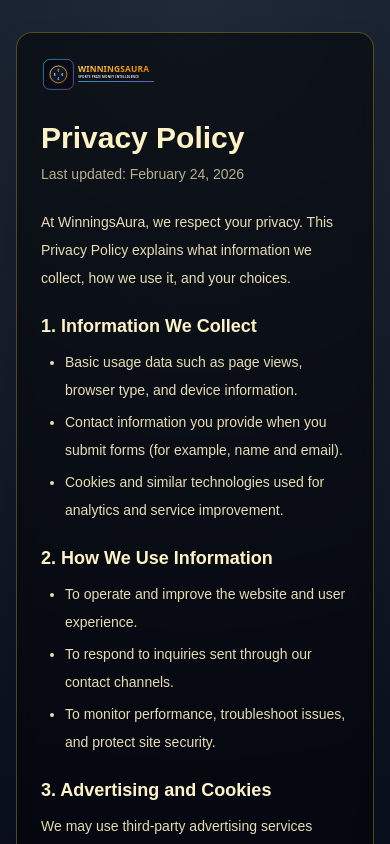
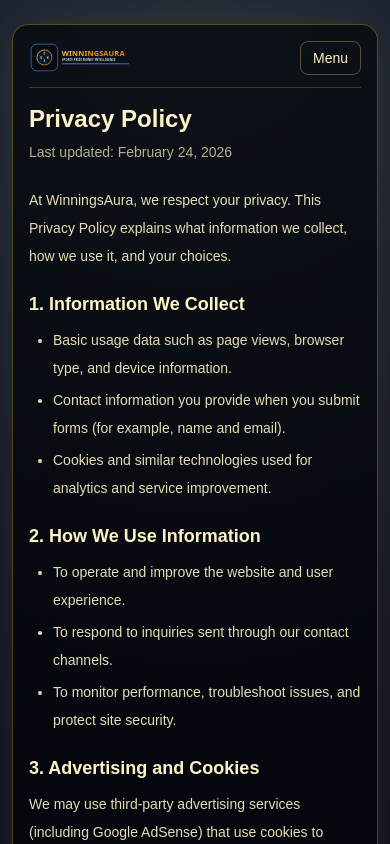
Before and after one commit to WinningsAura/WinningsAura, a Next.js app in the folder winnings-web/: page /privacy-policy in a window 390 px wide. Shown: the top 844 px of the page. Built offline with nearby package versions, Linux system fonts and the light colour scheme.

Commit message:
Match privacy policy header/menu styling with about page

```diff
--- a/winnings-web/src/app/privacy-policy/page.tsx
+++ b/winnings-web/src/app/privacy-policy/page.tsx
@@ -1,24 +1,32 @@
-import Image from "next/image";
 import Link from "next/link";
 
 export default function PrivacyPolicyPage() {
   return (
-    <div className="min-h-screen bg-[radial-gradient(circle_at_top,_#1f2937_0%,_#0b1020_45%,_#05070f_100%)] px-4 py-8 text-[#F5E6B3] sm:px-6 lg:px-8">
-      <main className="mx-auto w-full max-w-4xl rounded-2xl border border-amber-300/30 bg-black/50 p-6 shadow-2xl backdrop-blur-sm sm:p-8">
-        <div className="mb-5">
-          <Link href="/" className="inline-flex items-center">
-            <Image
-              src="/winnings-aura-logo-currency.svg"
-              alt="WinningsAura"
-              width={168}
-              height={40}
-              className="h-9 w-auto"
-              priority
-            />
+    <div className="min-h-screen bg-[radial-gradient(circle_at_top,_#1f2937_0%,_#0b1020_45%,_#05070f_100%)] px-3 py-6 text-[#F5E6B3] sm:px-6 sm:py-8 lg:px-8 lg:py-10">
+      <main className="relative z-30 mx-auto w-full max-w-5xl rounded-2xl border border-amber-300/30 bg-black/55 p-4 shadow-[0_0_60px_rgba(245,185,59,0.12)] backdrop-blur-xl sm:rounded-3xl sm:p-8">
+        <div className="mb-4 flex flex-wrap items-center justify-between gap-3 border-b border-amber-200/20 pb-3">
+          <Link href="/" className="flex items-center gap-2">
+            <img src="/winnings-aura-logo-currency.svg" alt="WinningsAura" className="h-8 w-auto sm:h-9" />
           </Link>
+          <nav className="flex items-center gap-2 text-sm sm:gap-3">
+            <div className="relative">
+              <details className="group">
+                <summary className="list-none cursor-pointer rounded-lg border border-amber-200/30 px-3 py-1.5 text-amber-100 hover:border-amber-200/70">
+                  Menu
+                </summary>
+                <div className="absolute right-0 top-full z-50 mt-1 w-52 rounded-xl border border-amber-200/30 bg-black/95 p-2 opacity-0 shadow-2xl transition group-open:opacity-100">
+                  <Link href="/about-us" className="flex items-center justify-between rounded-md px-3 py-2 text-amber-100 hover:bg-amber-200/10"><span>About Us</span><span>{"\uD83D\uDC65"}</span></Link>
+                  <Link href="/tennis-stats" className="flex items-center justify-between rounded-md px-3 py-2 text-amber-100 hover:bg-amber-200/10"><span>Tennis</span><span>{"\uD83C\uDFBE"}</span></Link>
+                  <Link href="/cricket-stats" className="flex items-center justify-between rounded-md px-3 py-2 text-amber-100 hover:bg-amber-200/10"><span>Cricket</span><span>{"\uD83C\uDFCF"}</span></Link>
+                  <Link href="/golf-stats" className="flex items-center justify-between rounded-md px-3 py-2 text-amber-100 hover:bg-amber-200/10"><span>Golf</span><span>{"\u26F3"}</span></Link>
+                  <Link href="/contact-us" className="flex items-center justify-between rounded-md px-3 py-2 text-amber-100 hover:bg-amber-200/10"><span>Contact Us</span><span>{"\u2709\uFE0F"}</span></Link>
+                </div>
+              </details>
+            </div>
+          </nav>
         </div>
 
-        <h1 className="text-3xl font-bold text-amber-100">Privacy Policy</h1>
+        <h1 className="break-words text-[clamp(1.5rem,6vw,2rem)] font-bold leading-tight text-amber-100 sm:text-4xl">Privacy Policy</h1>
         <p className="mt-2 text-sm text-amber-100/70">Last updated: February 24, 2026</p>
 
         <div className="mt-6 space-y-5 text-sm leading-7 text-amber-100/90 sm:text-base">
```
